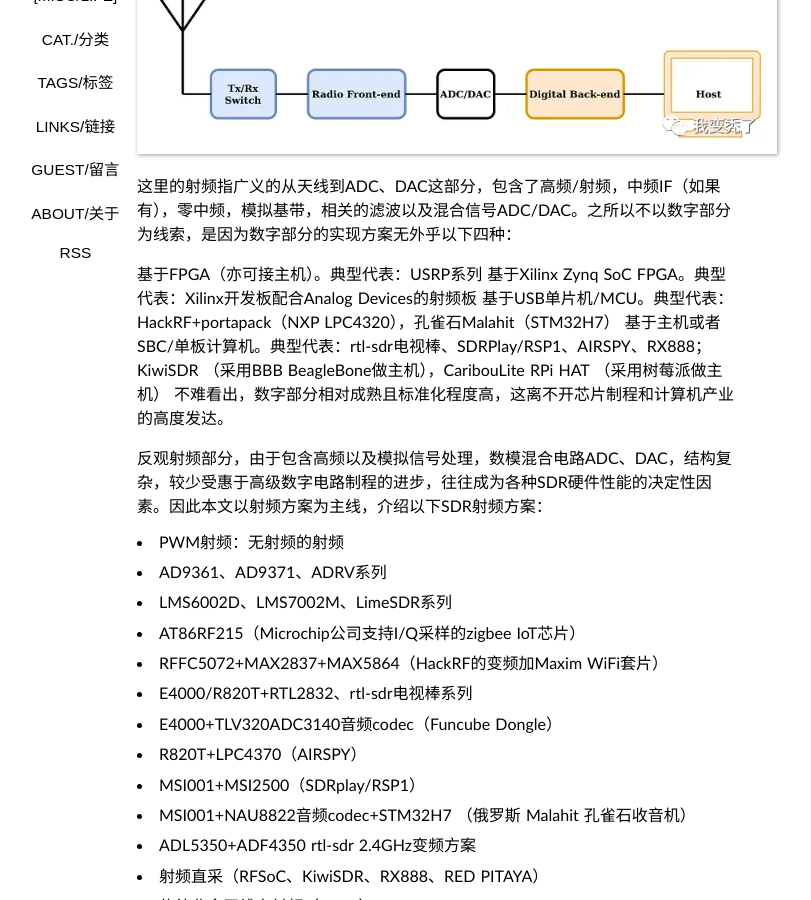
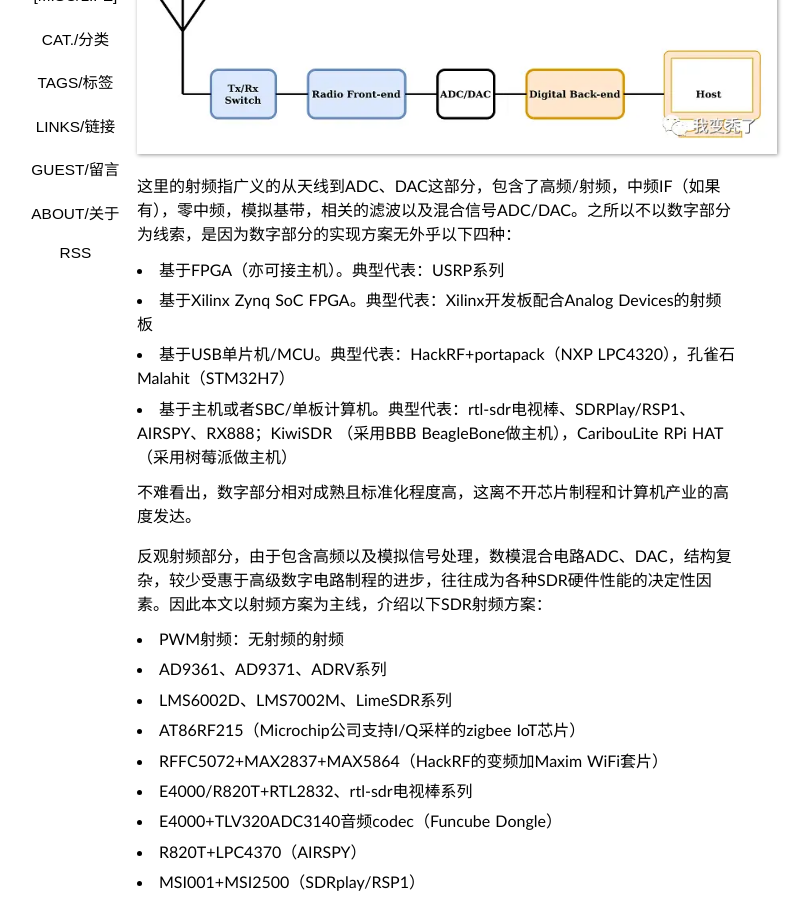
Before and after one commit to sdr-x/sdr-x.github.io, a Jekyll site: the page built from _posts/2022-12-31-SDR-DIY-SUMMARY.md, in a window 1280 px wide and 900 px high, scrolled down 451 px. Shown: the whole window, without its empty margins (203-1014 px from the left). Built offline with Jekyll 4.4.1, drawn with Linux system fonts in a browser that asks for light colours.

```diff
--- a/_posts/2022-12-31-SDR-DIY-SUMMARY.md
+++ b/_posts/2022-12-31-SDR-DIY-SUMMARY.md
@@ -15,10 +15,11 @@ tags:  SDR DIY PWM RF AD9361 AD9371 ADRV ADI Analog-Devices LMS6002D LMS7002M Li
 
 这里的射频指广义的从天线到ADC、DAC这部分，包含了高频/射频，中频IF（如果有），零中频，模拟基带，相关的滤波以及混合信号ADC/DAC。之所以不以数字部分为线索，是因为数字部分的实现方案无外乎以下四种：
 
-基于FPGA（亦可接主机）。典型代表：USRP系列
-基于Xilinx Zynq SoC FPGA。典型代表：Xilinx开发板配合Analog Devices的射频板
-基于USB单片机/MCU。典型代表：HackRF+portapack（NXP LPC4320），孔雀石Malahit（STM32H7）
-基于主机或者SBC/单板计算机。典型代表：rtl-sdr电视棒、SDRPlay/RSP1、AIRSPY、RX888；KiwiSDR （采用BBB BeagleBone做主机），CaribouLite RPi HAT （采用树莓派做主机）
+- 基于FPGA（亦可接主机）。典型代表：USRP系列
+- 基于Xilinx Zynq SoC FPGA。典型代表：Xilinx开发板配合Analog Devices的射频板
+- 基于USB单片机/MCU。典型代表：HackRF+portapack（NXP LPC4320），孔雀石Malahit（STM32H7）
+- 基于主机或者SBC/单板计算机。典型代表：rtl-sdr电视棒、SDRPlay/RSP1、AIRSPY、RX888；KiwiSDR （采用BBB BeagleBone做主机），CaribouLite RPi HAT （采用树莓派做主机）
+
 不难看出，数字部分相对成熟且标准化程度高，这离不开芯片制程和计算机产业的高度发达。
 
 反观射频部分，由于包含高频以及模拟信号处理，数模混合电路ADC、DAC，结构复杂，较少受惠于高级数字电路制程的进步，往往成为各种SDR硬件性能的决定性因素。因此本文以射频方案为主线，介绍以下SDR射频方案：
```
